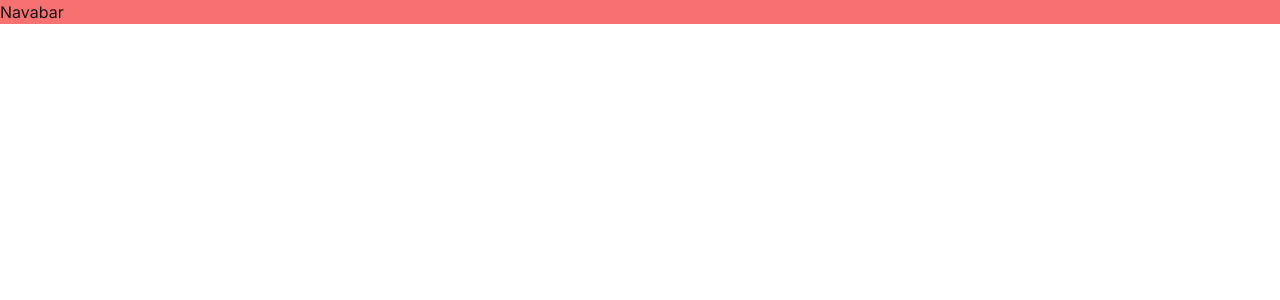
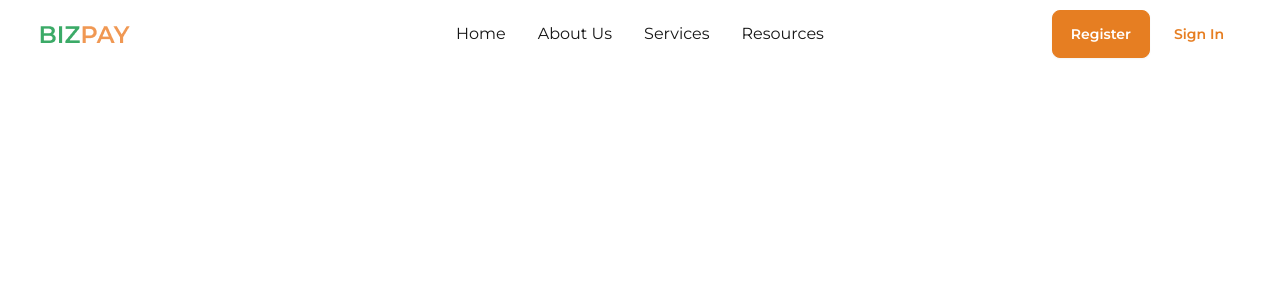
Before and after one commit to sparkle666/Bizpay, a React (Vite) app: page / in a window 1280 px wide. Shown: the top 300 px of the page. Built offline with nearby package versions, Linux system fonts and the light colour scheme.

Commit message:
feat: added navbar

```diff
--- /dev/null
+++ b/src/components/Hero.tsx
@@ -0,0 +1,8 @@
+
+const Hero = () => {
+  return (
+    <div>Hero</div>
+  )
+}
+
+export default Hero
--- a/src/components/Navbar.tsx
+++ b/src/components/Navbar.tsx
@@ -1,6 +1,36 @@
+import BizPay from "../assets/BIZPAY.png"
+
 const Navbar = () => {
     return (<>
-        <div className = "bg-red-400">Navabar</div>
+        <div className="navbar bg-base-100 px-10">
+            <div className="navbar-start">
+                <div className="dropdown">
+                    <label tabIndex={0} className="btn btn-ghost lg:hidden">
+                        <svg xmlns="http://www.w3.org/2000/svg" className="h-5 w-5" fill="none" viewBox="0 0 24 24" stroke="currentColor"><path strokeLinecap="round" strokeLinejoin="round" strokeWidth="2" d="M4 6h16M4 12h8m-8 6h16" /></svg>
+                    </label>
+                    <ul tabIndex={0} className="menu menu-sm dropdown-content mt-3 z-[1] p-2 shadow bg-base-100 rounded-box w-52">
+                        <li><a>Home</a></li>
+                        <li><a>About Us</a></li>
+                        <li><a>Services</a></li>
+                        <li><a>Resources</a></li>
+                    </ul>
+                </div>
+                <img src={BizPay} alt="" />
+
+            </div>
+            <div className="navbar-center hidden lg:flex">
+                <ul className="menu menu-horizontal px-1">
+                    <li><a>Home</a></li>
+                    <li><a>About Us</a></li>
+                    <li><a>Services</a></li>
+                    <li><a>Resources</a></li>
+                </ul>
+            </div>
+            <div className="navbar-end space-x-2">
+                <a className="btn btn-secondary outline-0 text-white px-[18px] py-[12px] ">Register</a>
+                <a className="btn btn-outline outline-0 border-0 text-[#E67E22]">Sign In</a>
+            </div>
+        </div>
     </>)
 }
 
--- a/src/index.css
+++ b/src/index.css
@@ -1,13 +1,12 @@
 /* font import */
-@import url('https://fonts.googleapis.com/css2?family=Inter&display=swap');
-
+@import url('https://fonts.googleapis.com/css2?family=Montserrat:ital,wght@0,100;0,200;0,300;0,400;0,500;0,600;0,800;1,100;1,200;1,400;1,500;1,600;1,800&display=swap');
 
 @tailwind base;
 @tailwind components;
 @tailwind utilities;
 
 * {
-  font-family: 'Inter', sans-serif;
+  font-family: 'Montserrat', sans-serif;
   font-size: 16px;
   scroll-behavior: smooth;
 }
```
Also changed, not shown: src/assets/BIZPAY.png (added).
